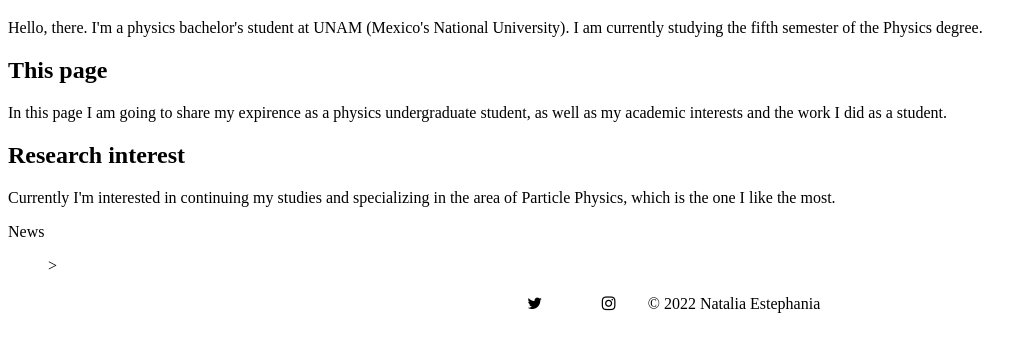
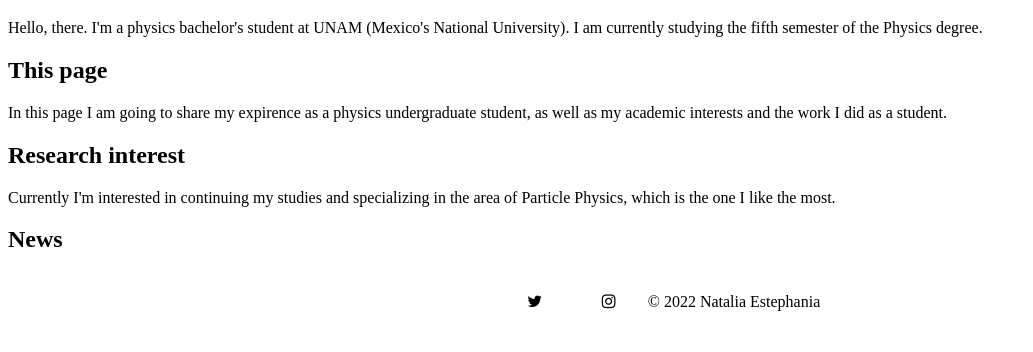
Before and after one commit to enataliadiaz/natali.github.io, a plain HTML site: page index.html in a window 1280 px wide. Shown: the part 114-466 px from the top of the page, without its empty margins (0-1033 px from the left). Drawn offline with Linux system fonts and the light colour scheme.

Commit message:
Update index.html

```diff
--- a/index.html
+++ b/index.html
@@ -40,8 +40,8 @@
   <p>Currently I'm interested in continuing my studies and specializing in the area of Particle Physics, which is the one I like the most.</p>
 
   <!-- News -->
-  <! <h2>News</h2>
-  <ul>>
+   <h2>News</h2>
+  <ul>
 
   <!-- Footer -->
   <footer class='center'>
```
